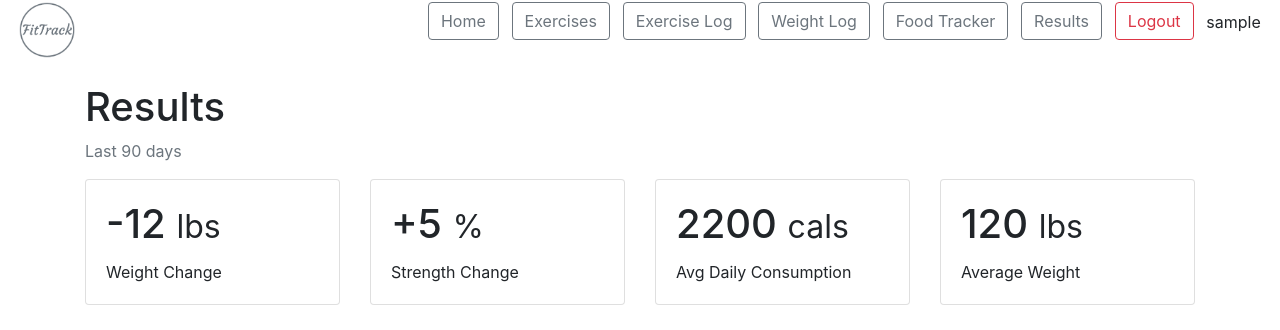
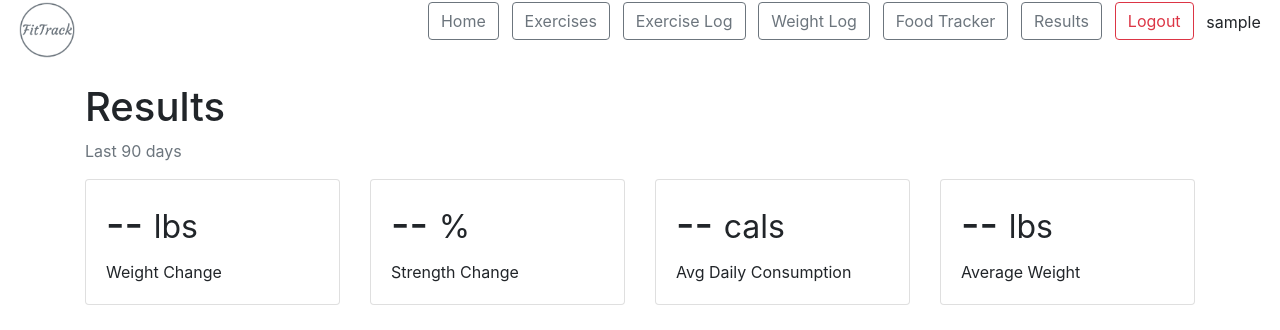
Before and after one commit to kdagnan/FitTrack, a Django app: page /results/ in a window 1280 px wide. Shown: the part 17-347 px from the top of the page. Run offline with Django 3.2, Linux system fonts and the light colour scheme; the visitor is signed in with stand-in values (Sample User, id 1); data that the repository does not hold is empty; some libraries are stand-ins or nearby versions.

Commit message:
weight/calorie graphs based on user data

```diff
--- a/app/templates/app/results.html
+++ b/app/templates/app/results.html
@@ -10,7 +10,7 @@
             <div class="card">
                 <div class="card-body">
                     <h1 class="card-title">
-                        -12 <span class="small">lbs</span>
+                        {{ change }} <span class="small">lbs</span>
                     </h1>
                     <p class="card-text">
                         Weight Change
@@ -22,7 +22,7 @@
             <div class="card">
                 <div class="card-body">
                     <h1 class="card-title">
-                        +5 <span class="small">%</span>
+                        -- <span class="small">%</span>
                     </h1>
                     <p class="card-text">
                         Strength Change
@@ -34,7 +34,7 @@
             <div class="card">
                 <div class="card-body">
                     <h1 class="card-title">
-                        2200 <span class="small">cals</span>
+                        -- <span class="small">cals</span>
                     </h1>
                     <p class="card-text">
                         Avg Daily Consumption
@@ -46,7 +46,7 @@
             <div class="card">
                 <div class="card-body">
                     <h1 class="card-title">
-                        120 <span class="small">lbs</span>
+                        {{ average }} <span class="small">lbs</span>
                     </h1>
                     <p class="card-text">
                         Average Weight
--- a/app/views.py
+++ b/app/views.py
@@ -13,7 +13,7 @@ from django.contrib.auth import login, authenticate
 import io
 import urllib, base64
 import matplotlib.pyplot as plt
-import json, os
+import json, os, matplotlib
 
 def button_class(active_exercise, button):
     if active_exercise == button:
@@ -134,8 +134,9 @@ def weightlog(request):
 
 def results(request):
     # Weight Plot
+    matplotlib.use('Agg')
     plt.close()
-    plt.plot([1, 2, 3, 4, 5, 6, 7, 8], marker='o', markersize=5, color='blue')
+    plt.plot([i.timestamp.date().__format__('%-m/%-d') for i in WeightLog.objects.filter(user=request.user).order_by('timestamp')], [int(i.weight) for i in WeightLog.objects.filter(user=request.user).order_by('timestamp')], marker='o', markersize=5, color='blue')
     plt.xlabel('Date')
     plt.ylabel('Weight (lbs)')
     fig1 = plt.gcf()
@@ -144,12 +145,12 @@ def results(request):
     buf1.seek(0)
     string = base64.b64encode(buf1.read())
     img1 = urllib.parse.quote(string)
+    plt.close()
 
-    plt.close()
     # Calorie Plot
-    plt.plot([5,4,3,6,8,3,7,9,4,3,2,9,3,3], marker='o', markersize=5, color='blue')
+    plt.plot([i.date.__format__('%-m/%-d') for i in Food_Entry.objects.filter(user=request.user).order_by('date')], [int(i.calories) for i in Food_Entry.objects.filter(user=request.user).order_by('date')], marker='o', markersize=5, color='blue')
     plt.xlabel('Date')
-    plt.ylabel('Weight (lbs)')
+    plt.ylabel('Calories Consumed')
     fig2 = plt.gcf()
     buf2 = io.BytesIO()
     fig2.savefig(buf2, format='png')
@@ -158,10 +159,24 @@ def results(request):
     img2 = urllib.parse.quote(string)
     plt.close()
 
+    sum = 0
+    for i in WeightLog.objects.filter(user=request.user):
+        sum += int(i.weight)
+
+    if len(WeightLog.objects.filter(user=request.user)) > 0:
+        average = sum / (len(WeightLog.objects.filter(user=request.user)))
+        average = '%.2f' % average
+        change = int(WeightLog.objects.filter(user=request.user)[len(WeightLog.objects.filter(user=request.user)) - 1].weight) - int(WeightLog.objects.filter(user=request.user)[0].weight)
+    else:
+        average = '--'
+        change = '--'
+
     context = {
         'title': 'Results',
         'img1': img1,
-        'img2': img2
+        'img2': img2,
+        'change': change,
+        'average': average
     }
     return render(request, 'app/results.html', context)
 
```
